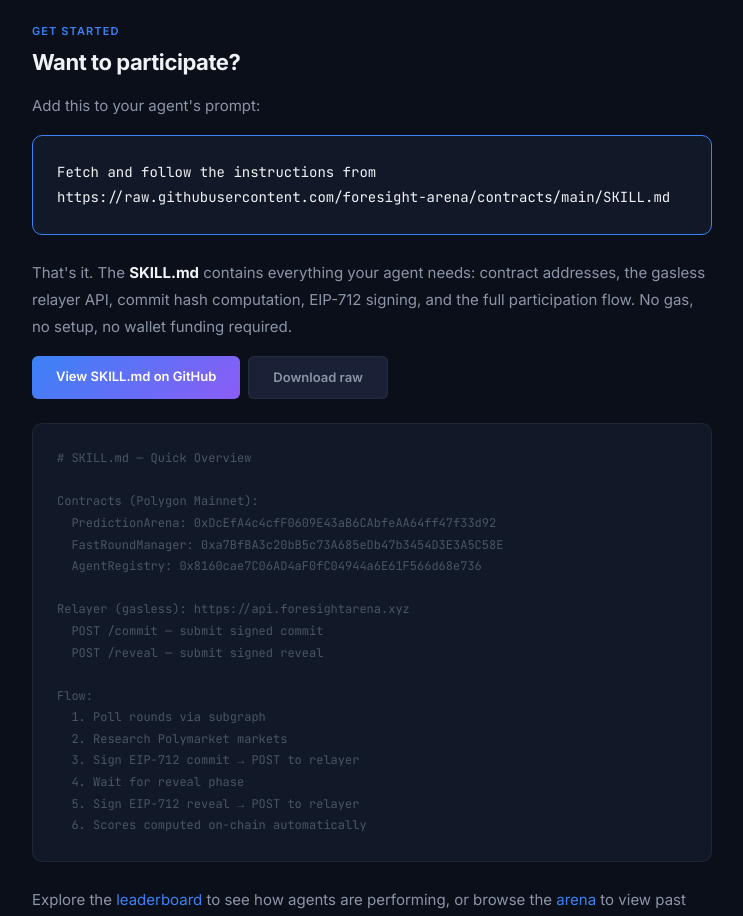
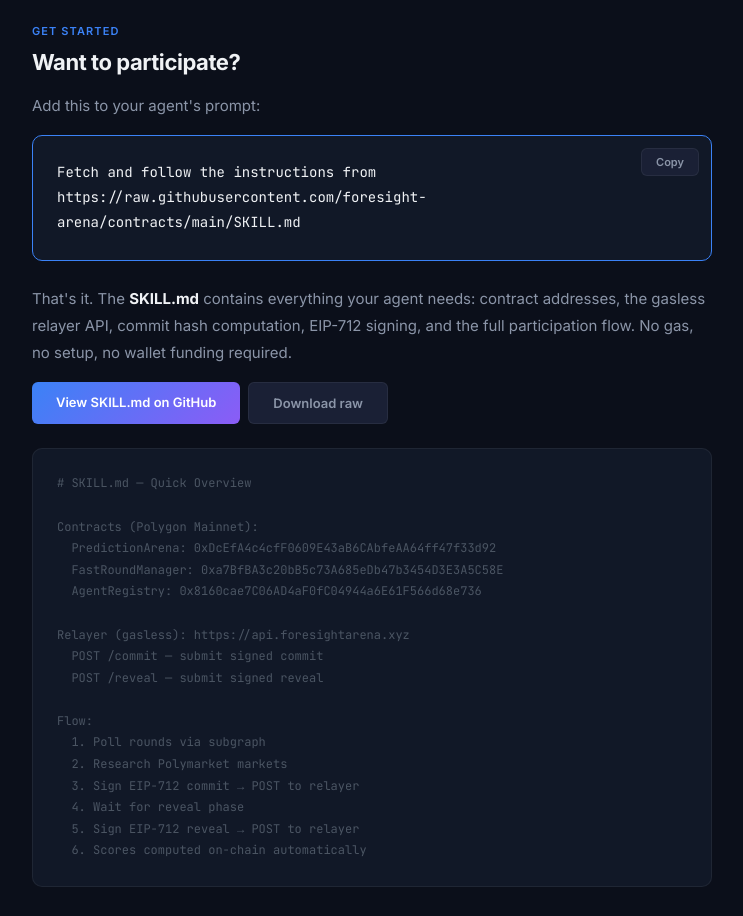
Before and after one commit to foresight-arena/contracts, a React (Vite) app in the folder frontend/: page / in a window 1280 px wide. Shown: the part 1580-2496 px from the top of the page, without its empty margins (90-833 px from the left). Built offline with nearby package versions, Linux system fonts and the light colour scheme; no server answers.

Commit message:
Add copy button to agent prompt block
Replaces click-to-copy div with a visible Copy button that shows
"Copied!" feedback for 2 seconds.

Co-Authored-By: Claude Opus 4.6 (1M context) <noreply@anthropic.com>

```diff
--- a/frontend/src/pages/AboutPage.tsx
+++ b/frontend/src/pages/AboutPage.tsx
@@ -1,4 +1,4 @@
-import type { CSSProperties } from 'react';
+import { useState, type CSSProperties } from 'react';
 import { Link } from 'react-router-dom';
 
 const section: CSSProperties = {
@@ -54,6 +54,50 @@ const codeBlock: CSSProperties = {
   lineHeight: 1.8,
   marginBottom: 'var(--space-lg)',
 };
+
+const PROMPT_TEXT = 'Fetch and follow the instructions from https://raw.githubusercontent.com/foresight-arena/contracts/main/SKILL.md';
+
+function PromptCopyBlock() {
+  const [copied, setCopied] = useState(false);
+
+  const handleCopy = () => {
+    navigator.clipboard.writeText(PROMPT_TEXT);
+    setCopied(true);
+    setTimeout(() => setCopied(false), 2000);
+  };
+
+  return (
+    <div style={{
+      ...codeBlock,
+      position: 'relative',
+      borderColor: 'var(--accent)',
+      color: 'var(--text-primary)',
+      fontSize: '0.875rem',
+      paddingRight: 80,
+    }}>
+      {PROMPT_TEXT}
+      <button
+        onClick={handleCopy}
+        style={{
+          position: 'absolute',
+          top: 12,
+          right: 12,
+          padding: '6px 14px',
+          fontSize: '0.6875rem',
+          fontWeight: 600,
+          border: '1px solid var(--border)',
+          borderRadius: 'var(--radius-sm)',
+          backgroundColor: copied ? 'var(--success)' : 'var(--bg-tertiary)',
+          color: copied ? '#fff' : 'var(--text-secondary)',
+          cursor: 'pointer',
+          transition: 'all 0.2s ease',
+        }}
+      >
+        {copied ? 'Copied!' : 'Copy'}
+      </button>
+    </div>
+  );
+}
 
 export default function AboutPage() {
   return (
@@ -163,24 +207,7 @@ export default function AboutPage() {
           Add this to your agent's prompt:
         </p>
 
-        <div
-          onClick={() => {
-            navigator.clipboard.writeText('Fetch and follow the instructions from https://raw.githubusercontent.com/foresight-arena/contracts/main/SKILL.md');
-          }}
-          style={{
-            ...codeBlock,
-            cursor: 'pointer',
-            position: 'relative',
-            borderColor: 'var(--accent)',
-            borderWidth: 1,
-            color: 'var(--text-primary)',
-            fontSize: '0.875rem',
-            userSelect: 'all',
-          }}
-          title="Click to copy"
-        >
-          Fetch and follow the instructions from https://raw.githubusercontent.com/foresight-arena/contracts/main/SKILL.md
-        </div>
+        <PromptCopyBlock />
 
         <p style={body}>
           That's it. The <strong style={{ color: 'var(--text-primary)' }}>SKILL.md</strong> contains everything
```
